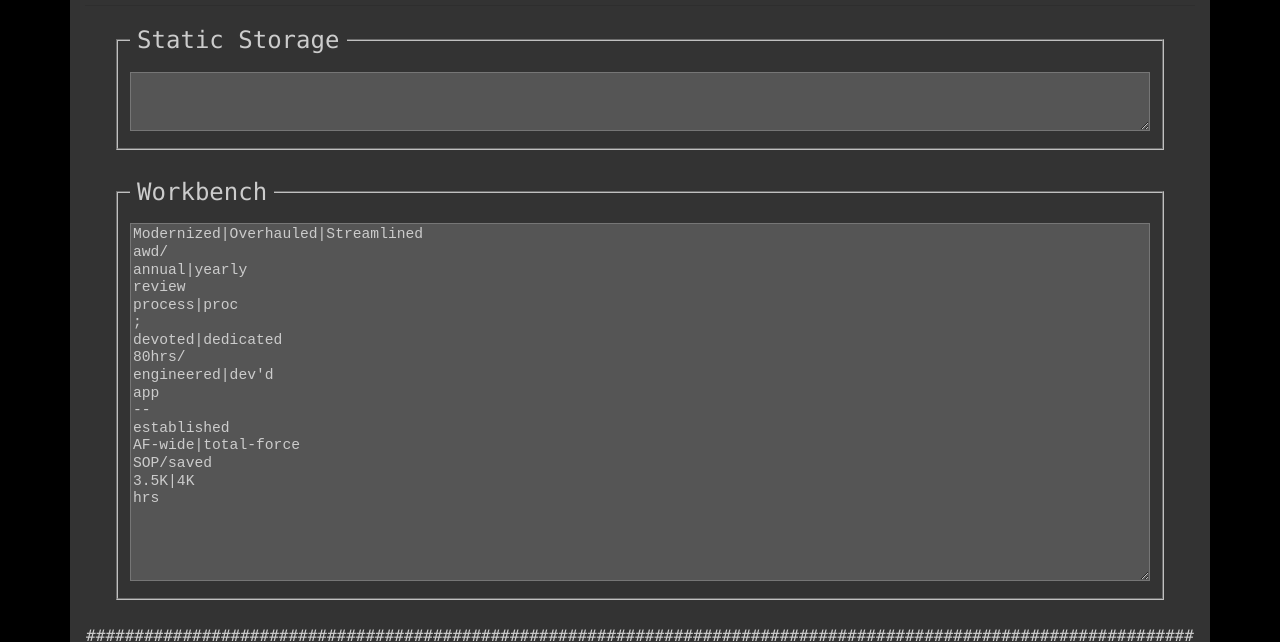
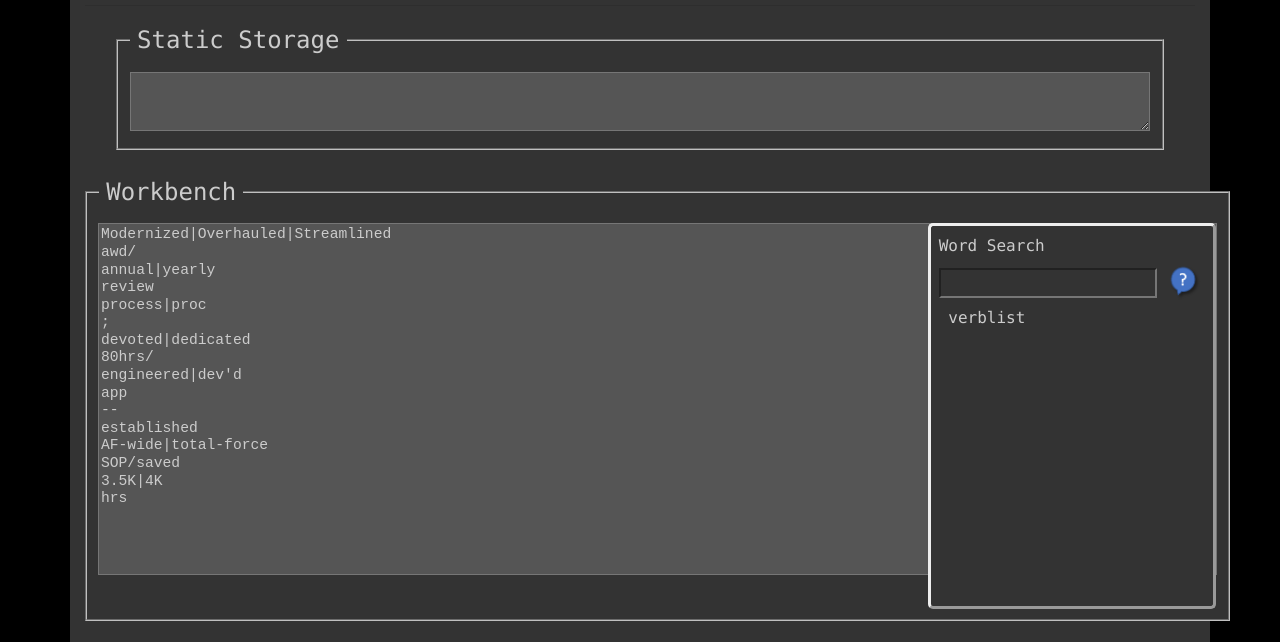
Before and after one commit to icmn/bulletpress, a plain HTML site: page index.html in a window 1280 px wide. Shown: the part 81-723 px from the top of the page. Drawn offline with nearby package versions, Linux system fonts and the light colour scheme.

Commit message:
feat(wordsearch): initial gui block for word search

```diff
--- a/index.html
+++ b/index.html
@@ -148,9 +148,27 @@
           <textarea class="secondary-color" cols="115" rows="3"></textarea>
         </fieldset>
         <br>
-        <fieldset>
+        <fieldset style="position: relative;left: 0px;">
           <legend>Workbench</legend>
-          <textarea class="secondary-color" rows="20" cols="100" id="textArea">Modernized|Overhauled|Streamlined&#10;awd/&#10;annual|yearly&#10;review&#10;process|proc&#10;;&#10;devoted|dedicated&#10;80hrs/&#10;engineered|dev'd&#10;app&#10;--&#10;established&#10;AF-wide|total-force&#10;SOP/saved&#10;3.5K|4K&#10;hrs</textarea>
+          <div style="display: inline-block; position: absolute; right: 1.25ch; z-index: 1; width: fit-content; padding: 1vh; border-style: outset; border-radius: 5px; height: 40ch;">
+            Word Search
+            <div>
+              <div style="height: 3em;">
+                <input type="text" style="margin: 1ch auto;">
+                <label style="cursor: pointer; height: 100%;">
+                  <button style="display: none;" type="button"></button>
+                  <img src="icons/icon-help.png" alt="Search Syntax Help Icon" style="height: 100%;">
+                </label>
+              </div>
+              <div style="overflow-y: scroll;height: 25ch;padding: 0 1ch;">
+                verblist
+              </div>
+            </div>
+          </div>
+          <textarea class="secondary-color" id="textArea"
+                    style="position: absolute; left: 1.25ch; width: calc(100% - 1.25ch*2); height: 40ch;"
+          >Modernized|Overhauled|Streamlined&#10;awd/&#10;annual|yearly&#10;review&#10;process|proc&#10;;&#10;devoted|dedicated&#10;80hrs/&#10;engineered|dev'd&#10;app&#10;--&#10;established&#10;AF-wide|total-force&#10;SOP/saved&#10;3.5K|4K&#10;hrs</textarea>
+          <div style="width: 116ch; height: 40ch; visibility: hidden;"></div>
         </fieldset>
         <br />
         <div id="displayArea" class="primary-color" style="margin: auto; width:fit-content;"></div>
```
